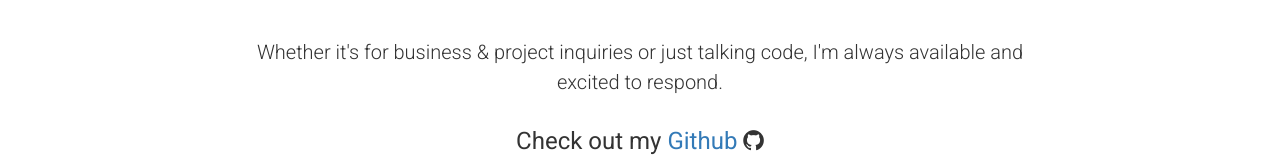
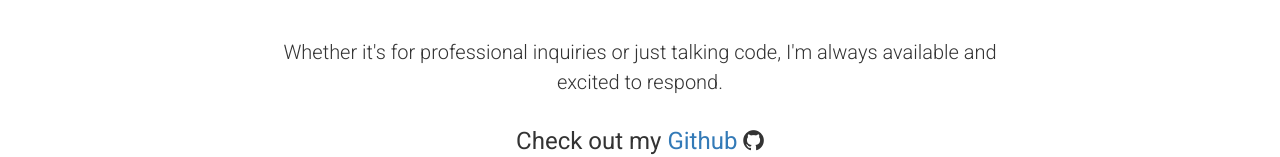
Before and after one commit to jeffconnelly/jeff-connelly-portfolio, a plain HTML site: page index.html in a window 1280 px wide. Shown: the part 3045-3202 px from the top of the page. Drawn offline with nearby package versions, Linux system fonts and the light colour scheme.

Commit message:
More changes to text

```diff
--- a/index.html
+++ b/index.html
@@ -152,7 +152,7 @@
 <footer role="contentinfo">
   <section id="contact-container">
       <h1 class="projects-header">Contact</h1>
-      <p class="contact-text"> Whether it's for business & project inquiries or just talking code, I'm always available and excited to respond.</p>
+      <p class="contact-text"> Whether it's for professional inquiries or just talking code, I'm always available and excited to respond.</p>
       <h3 class="contact-info">Check out my <a href="https://github.com/jeffconnelly" target="_blank">Github</a>  <span class="fa fa-github" aria-hidden="true"></span> </h3>
       <h3 class="contact-info">Reach out to me at <a href="https://www.linkedin.com/in/jeff-connelly-68394b65/" target="_blank">LinkedIn</a>  <span class="fa Example of linkedin-square fa-linkedin-square" aria-hidden="true"></span></h3>
       <h3 class="contact-info last-contact">Email me at <a href="mailto:jeff.connelly6@gmail.com" target="_top">jeff.connelly6@gmail.com</a></h3>
```
